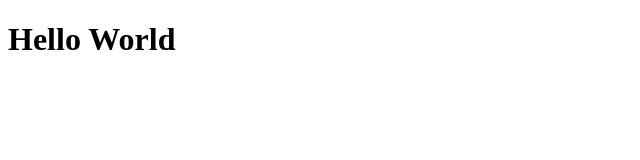
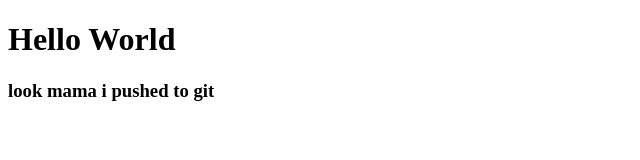
Before and after one commit to Anan69d/first-website, a plain HTML site: page index.html in a window 1280 px wide. Shown: the whole page, without its empty margins (0-640 px from the left). Drawn offline with Linux system fonts and the light colour scheme.

Commit message:
learned github

```diff
--- a/index.html
+++ b/index.html
@@ -8,5 +8,6 @@
 </head>
 <body>
     <h1>Hello World</h1>
+    <h3>look mama i pushed to git</h3>
 </body>
 </html>
```
